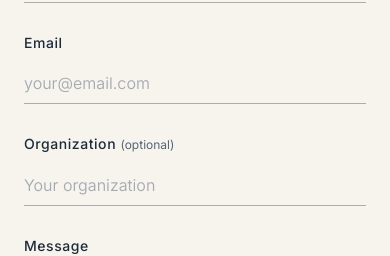
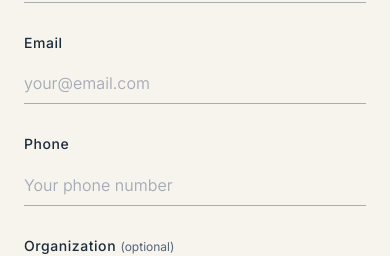
Before and after one commit to avelez94/bth-coaching, a Next.js app: page /contact in a window 390 px wide. Shown: the part 840-1096 px from the top of the page. Built offline with nearby package versions, Linux system fonts and the light colour scheme; no server answers.

Commit message:
Contact form: phone number required
Adds a required Phone field (with area code) and includes it in the
message John receives. Name, email, phone and message are all required.

```diff
--- a/app/(public)/contact/view.tsx
+++ b/app/(public)/contact/view.tsx
@@ -10,7 +10,7 @@ export default function ContactView({ c, booking, contact }: ViewProps) {
   const email = contact?.email ?? 'john@mccrackencoaching.com'
   const phone = contact?.phone ?? '703-705-2225'
   const location = contact?.location ?? 'Washington, DC area | Virtual worldwide'
-  const [form, setForm] = useState({ name: '', email: '', organization: '', message: '' })
+  const [form, setForm] = useState({ name: '', email: '', phone: '', organization: '', message: '' })
   const [sending, setSending] = useState(false)
   const [sent, setSent] = useState(false)
   const [error, setError] = useState('')
@@ -20,8 +20,12 @@ export default function ContactView({ c, booking, contact }: ViewProps) {
   const openedAt = useRef(Date.now())
 
   async function handleSubmit() {
-    if (!form.name || !form.email || !form.message) {
-      setError('Please fill in your name, email, and message.')
+    if (!form.name.trim() || !form.email.trim() || !form.phone.trim() || !form.message.trim()) {
+      setError('Please fill in your name, email, phone number, and message.')
+      return
+    }
+    if (form.phone.replace(/\D/g, '').length < 10) {
+      setError('Please enter a phone number with area code.')
       return
     }
     setSending(true)
@@ -40,7 +44,7 @@ export default function ContactView({ c, booking, contact }: ViewProps) {
       }
       if (!res.ok) throw new Error('Failed')
       setSent(true)
-      setForm({ name: '', email: '', organization: '', message: '' })
+      setForm({ name: '', email: '', phone: '', organization: '', message: '' })
     } catch {
       setError(`Something went wrong. Please try again or email ${email} directly.`)
     }
@@ -86,6 +90,7 @@ export default function ContactView({ c, booking, contact }: ViewProps) {
                       value={form.name}
                       onChange={e => setForm({ ...form, name: e.target.value })}
                       autoComplete="name"
+                      required
                     />
                   </div>
                   <div className="field">
@@ -97,6 +102,19 @@ export default function ContactView({ c, booking, contact }: ViewProps) {
                       value={form.email}
                       onChange={e => setForm({ ...form, email: e.target.value })}
                       autoComplete="email"
+                      required
+                    />
+                  </div>
+                  <div className="field">
+                    <label htmlFor="phone">Phone</label>
+                    <input
+                      id="phone"
+                      type="tel"
+                      placeholder="Your phone number"
+                      value={form.phone}
+                      onChange={e => setForm({ ...form, phone: e.target.value })}
+                      autoComplete="tel"
+                      required
                     />
                   </div>
                   <div aria-hidden="true" style={{ position: 'absolute', left: '-10000px', width: 1, height: 1, overflow: 'hidden' }}>
@@ -120,6 +138,7 @@ export default function ContactView({ c, booking, contact }: ViewProps) {
                       id="message"
                       value={form.message}
                       onChange={e => setForm({ ...form, message: e.target.value })}
+                      required
                     />
                   </div>
                   <button
--- a/app/api/contact/route.ts
+++ b/app/api/contact/route.ts
@@ -19,6 +19,7 @@ export async function POST(req: NextRequest) {
     const body = await req.json().catch(() => ({}))
     const name = String(body?.name ?? '').trim()
     const email = String(body?.email ?? '').trim()
+    const phone = String(body?.phone ?? '').trim()
     const organization = String(body?.organization ?? '').trim()
     const message = String(body?.message ?? '').trim()
 
@@ -29,10 +30,10 @@ export async function POST(req: NextRequest) {
       return NextResponse.json({ success: true })
     }
 
-    if (!name || !email || !message) {
+    if (!name || !email || !phone || !message) {
       return NextResponse.json({ error: 'Missing required fields' }, { status: 400 })
     }
-    if (!/^[^\s@]+@[^\s@]+\.[^\s@]+$/.test(email) || name.length > 200 || organization.length > 200 || message.length > 5000) {
+    if (!/^[^\s@]+@[^\s@]+\.[^\s@]+$/.test(email) || phone.replace(/\D/g, '').length < 10 || phone.length > 40 || name.length > 200 || organization.length > 200 || message.length > 5000) {
       return NextResponse.json({ error: 'Please check your details and try again.' }, { status: 400 })
     }
 
@@ -47,7 +48,7 @@ export async function POST(req: NextRequest) {
     const footer = { contactEmail: settings.contactEmail, phone: settings.phone }
     const toJohn = await sendEmail({
       kind: 'contact_admin', to: adminRecipient(settings), replyTo: email,
-      ...contactAdminEmail({ name, email, organization, message }, footer),
+      ...contactAdminEmail({ name, email, phone, organization, message }, footer),
     })
     if (toJohn.status !== 'sent') {
       return NextResponse.json({ error: 'Something went wrong' }, { status: 502 })
--- a/lib/email-templates.ts
+++ b/lib/email-templates.ts
@@ -315,8 +315,8 @@ export function giftRedeemedAdminEmail(x: { recipientName: string; recipientEmai
 // ------------------------------------------------------------
 // Contact form
 // ------------------------------------------------------------
-export function contactAdminEmail(x: { name: string; email: string; organization?: string; message: string }, footer: Footer): Email {
-  const rows: [string, string][] = [['Name', x.name], ['Email', x.email], ...(x.organization ? [['Organization', x.organization] as [string, string]] : [])]
+export function contactAdminEmail(x: { name: string; email: string; phone?: string; organization?: string; message: string }, footer: Footer): Email {
+  const rows: [string, string][] = [['Name', x.name], ['Email', x.email], ...(x.phone ? [['Phone', x.phone] as [string, string]] : []), ...(x.organization ? [['Organization', x.organization] as [string, string]] : [])]
   const subject = `New message from ${x.name}`
   const body = [
     p(`<strong>New message from the website contact form.</strong> Reply to this email to answer ${esc(x.name)} directly.`),
```
Also changed, not shown: 1 other file (tests, documents, lock files or other folders).
